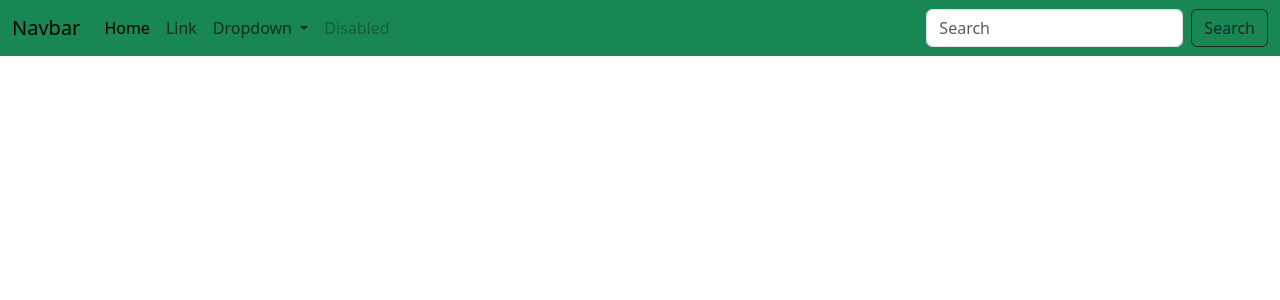
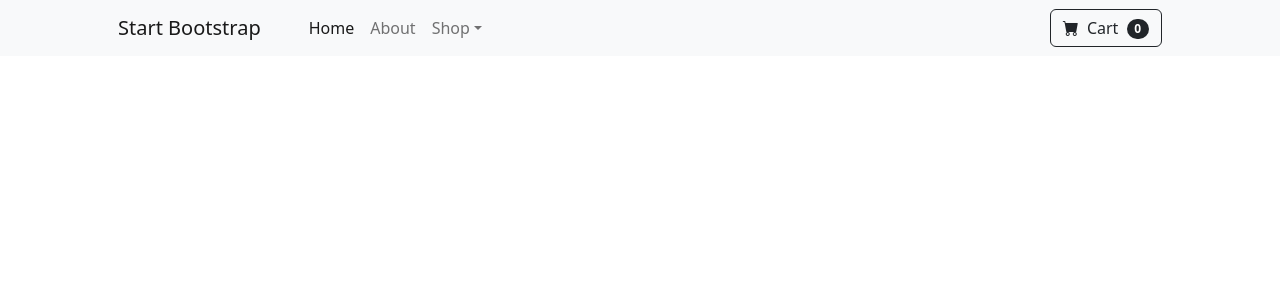
Before and after one commit to julkiea/Django-ecommerce-app, a Django app: template website/templates/base.html in a window 1280 px wide. Shown: the top 300 px of the page. Run offline with Django 5.2, Linux system fonts and the light colour scheme; the template is opened without the code that fills it, so the values that code supplies are empty; some libraries are stand-ins or nearby versions.

Commit message:
Update base.html, home.html, navbar.html

```diff
--- a/website/templates/base.html
+++ b/website/templates/base.html
@@ -1,12 +1,18 @@
-<!doctype html>
+{% load static %}
+<!DOCTYPE html>
 <html lang="en">
     <head>
-    <meta charset="utf-8">
-    <meta name="viewport" content="width=device-width, initial-scale=1">
+        <meta charset="utf-8" />
+        <meta name="viewport" content="width=device-width, initial-scale=1, shrink-to-fit=no" />
+        <meta name="description" content="" />
+        <meta name="author" content="" />
         <title>Store</title>
-    <link href="https://cdn.jsdelivr.net/npm/bootstrap@5.3.3/dist/css/bootstrap.min.css" rel="stylesheet" integrity="sha384-QWTKZyjpPEjISv5WaRU9OFeRpok6YctnYmDr5pNlyT2bRjXh0JMhjY6hW+ALEwIH" crossorigin="anonymous">
-    <link rel="stylesheet" href="https://cdnjs.cloudflare.com/ajax/libs/font-awesome/5.15.4/css/all.min.css">
-
+        <!-- Favicon-->
+        <link rel="icon" type="image/x-icon" href="{% static 'assets/favicon.ico' %}" />
+        <!-- Bootstrap icons-->
+        <link href="https://cdn.jsdelivr.net/npm/bootstrap-icons@1.5.0/font/bootstrap-icons.css" rel="stylesheet" />
+        <!-- Core theme CSS (includes Bootstrap)-->
+        <link href="{% static 'css/styles.css' %}" rel="stylesheet" />
     </head>
     <body>
         {% include 'navbar.html' %}
@@ -25,6 +31,9 @@
           {% endblock %}
         </div>
 
-    <script src="https://cdn.jsdelivr.net/npm/bootstrap@5.3.3/dist/js/bootstrap.bundle.min.js" integrity="sha384-YvpcrYf0tY3lHB60NNkmXc5s9fDVZLESaAA55NDzOxhy9GkcIdslK1eN7N6jIeHz" crossorigin="anonymous"></script>
+            <!-- Bootstrap core JS-->
+            <script src="https://cdn.jsdelivr.net/npm/bootstrap@5.2.3/dist/js/bootstrap.bundle.min.js"></script>
+            <!-- Core theme JS-->
+            <script src="{% static 'js/scripts.js' %}"></script>
     </body>
     </html>
--- a/website/templates/navbar.html
+++ b/website/templates/navbar.html
@@ -1,37 +1,28 @@
-<nav class="navbar navbar-expand-lg bg-success" data-bs-theme="light">
-    <div class="container-fluid">
-      <a class="navbar-brand" href="#">Navbar</a>
-      <button class="navbar-toggler" type="button" data-bs-toggle="collapse" data-bs-target="#navbarSupportedContent" aria-controls="navbarSupportedContent" aria-expanded="false" aria-label="Toggle navigation">
-        <span class="navbar-toggler-icon"></span>
-      </button>
+<nav class="navbar navbar-expand-lg navbar-light bg-light">
+    <div class="container px-4 px-lg-5">
+        <a class="navbar-brand" href="#!">Start Bootstrap</a>
+        <button class="navbar-toggler" type="button" data-bs-toggle="collapse" data-bs-target="#navbarSupportedContent" aria-controls="navbarSupportedContent" aria-expanded="false" aria-label="Toggle navigation"><span class="navbar-toggler-icon"></span></button>
         <div class="collapse navbar-collapse" id="navbarSupportedContent">
-        <ul class="navbar-nav me-auto mb-2 mb-lg-0">
-          <li class="nav-item">
-            <a class="nav-link active" aria-current="page" href="#">Home</a>
-          </li>
-          <li class="nav-item">
-            <a class="nav-link" href="#">Link</a>
-          </li>
+            <ul class="navbar-nav me-auto mb-2 mb-lg-0 ms-lg-4">
+                <li class="nav-item"><a class="nav-link active" aria-current="page" href="#!">Home</a></li>
+                <li class="nav-item"><a class="nav-link" href="#!">About</a></li>
                 <li class="nav-item dropdown">
-            <a class="nav-link dropdown-toggle" href="#" role="button" data-bs-toggle="dropdown" aria-expanded="false">
-              Dropdown
-            </a>
-            <ul class="dropdown-menu">
-              <li><a class="dropdown-item" href="#">Action</a></li>
-              <li><a class="dropdown-item" href="#">Another action</a></li>
-              <li><hr class="dropdown-divider"></li>
-              <li><a class="dropdown-item" href="#">Something else here</a></li>
+                    <a class="nav-link dropdown-toggle" id="navbarDropdown" href="#" role="button" data-bs-toggle="dropdown" aria-expanded="false">Shop</a>
+                    <ul class="dropdown-menu" aria-labelledby="navbarDropdown">
+                        <li><a class="dropdown-item" href="#!">All Products</a></li>
+                        <li><hr class="dropdown-divider" /></li>
+                        <li><a class="dropdown-item" href="#!">Popular Items</a></li>
+                        <li><a class="dropdown-item" href="#!">New Arrivals</a></li>
                     </ul>
                 </li>
-          <li class="nav-item">
-            <a class="nav-link disabled" aria-disabled="true">Disabled</a>
-          </li>
             </ul>
-        <form class="d-flex" role="search">
-          <input class="form-control me-2" type="search" placeholder="Search" aria-label="Search">
-          <button class="btn btn-outline-dark" type="submit">Search</button>
+            <form class="d-flex">
+                <button class="btn btn-outline-dark" type="submit">
+                    <i class="bi-cart-fill me-1"></i>
+                    Cart
+                    <span class="badge bg-dark text-white ms-1 rounded-pill">0</span>
+                </button>
             </form>
         </div>
     </div>
-
 </nav>
```
Also changed, not shown: website/templates/home.html (+6 -52 lines). Lines whose indentation alone changed are shown as unchanged.
